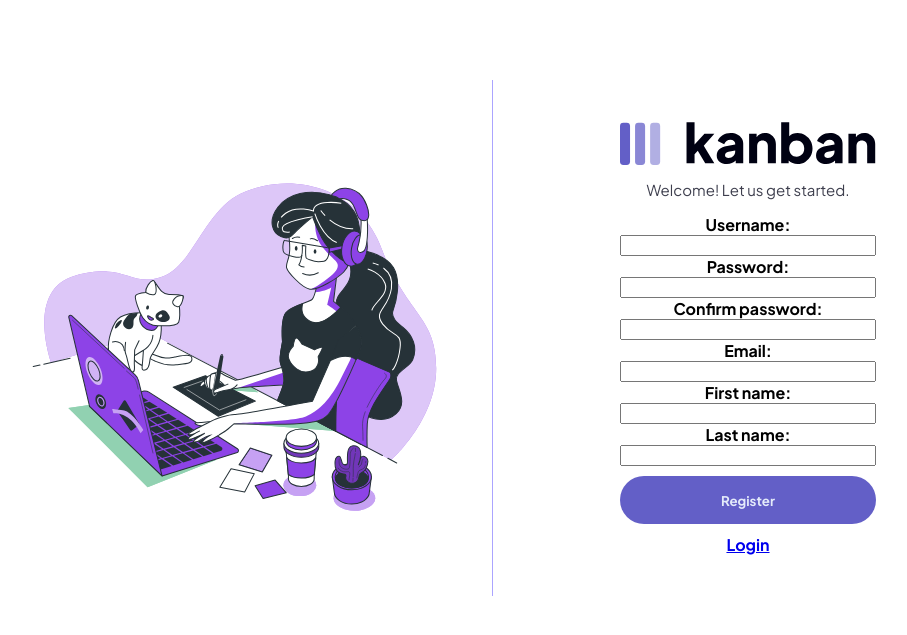
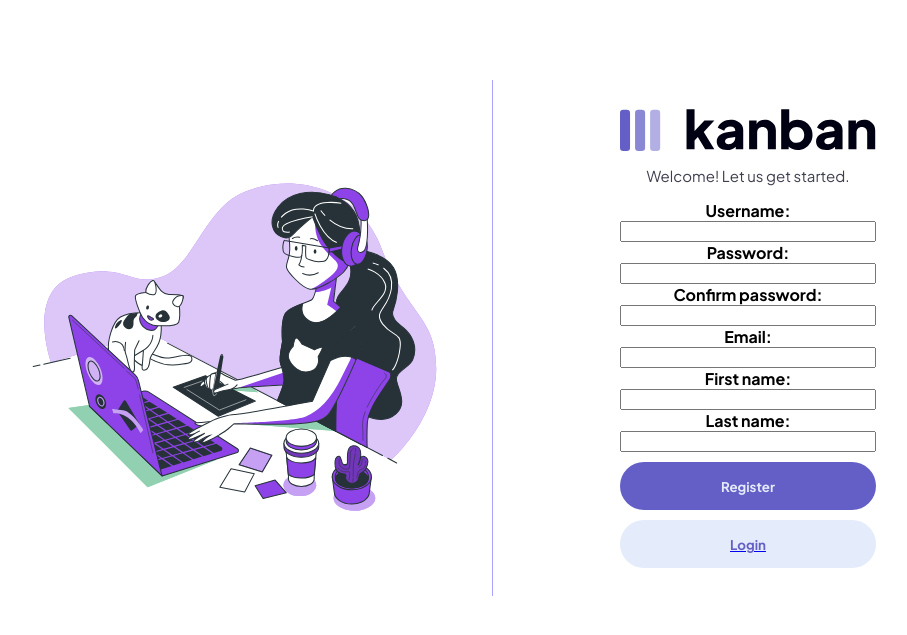
Before and after one commit to UndertakerW/Kanban-Board, a Django app: page /register in a window 1280 px wide. Shown: the top 635 px of the page, without its empty margins (148-1055 px from the left). Run offline with Django 4.2, Linux system fonts and the light colour scheme.

Commit message:
updated <a> tag display styling

```diff
--- a/kanban/templates/kanban/login.html
+++ b/kanban/templates/kanban/login.html
@@ -31,7 +31,9 @@
                         <span>Login with Google</span>
                     </button>
                 </a>
-                <a href="{% url 'register' %}" class="spaced-button" id="id_register_link">Register</a>
+                <a href="{% url 'register' %}" id="id_register_link">
+                    <button class="button-secondary-l spaced-button oauth_button"> Register </button>
+                </a>
             </div>
         </div>
     </body>
--- a/kanban/templates/kanban/otp.html
+++ b/kanban/templates/kanban/otp.html
@@ -69,7 +69,11 @@
                         {{ error }}
                     </p>
                 {% endfor %}
-                <a href="{% url 'register' %}" class="spaced-button" id="id_register_link">Register</a>
+                <a href="{% url 'register' %}" id="id_register_link">
+                    <button class="button-secondary-l spaced-button oauth_button">
+                        Register
+                    </button>
+                </a>
             </div>
         </div>
     </body>
--- a/kanban/templates/kanban/register.html
+++ b/kanban/templates/kanban/register.html
@@ -29,7 +29,11 @@
                     {{ form }}
                     <button type="submit" class="button-large-main-purple width-max spaced-button">Register</button>
                 </form>
-                <a href="{% url 'login' %}" class="spaced-button" id="id_register_link">Login</a>
+                <a href="{% url 'login' %}" id="id_register_link">
+                    <button class="button-secondary-l spaced-button oauth_button">
+                        Login
+                    </button>
+                </a>
             </div>
         </div>
     </body>
```
